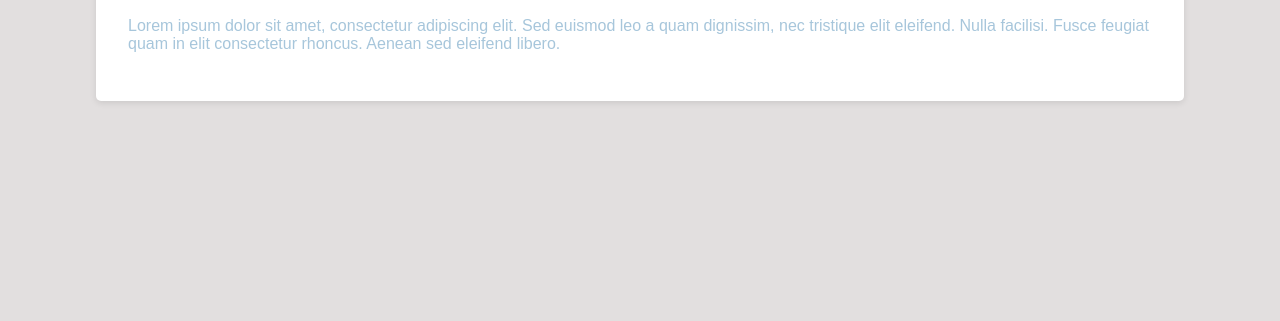
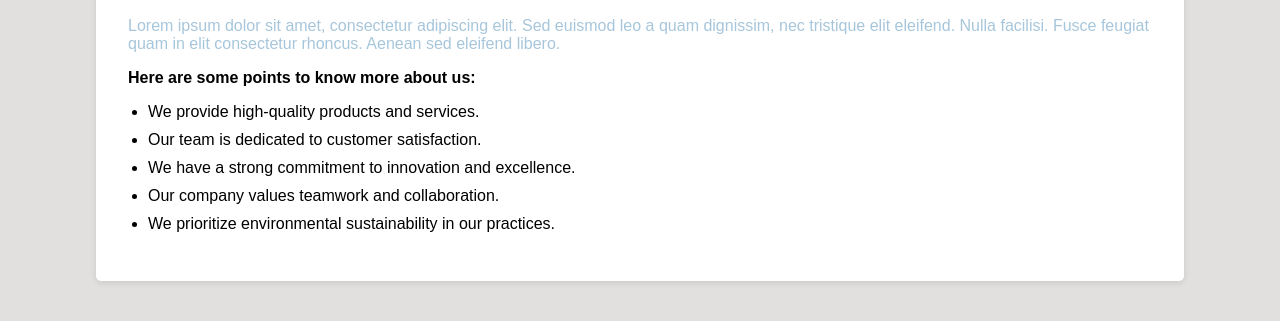
Before and after one commit to Sidhuhurix/Accessiblity, a plain HTML site: page moreinfo.html in a window 1280 px wide. Shown: the part 281-602 px from the top of the page. Drawn offline with Linux system fonts and the light colour scheme.

Commit message:
added list

```diff
--- a/moreinfo.html
+++ b/moreinfo.html
@@ -66,6 +66,18 @@
         p {
 color: #a7c6db;
         }
+        .para{
+            color: black;
+            font-weight: bold;
+        }
+        ul {
+            list-style-type: disc;
+            padding-left: 20px;
+        }
+
+        li {
+            margin-bottom: 10px;
+        }
 
     </style>
 </head>
@@ -85,7 +97,14 @@ color: #a7c6db;
         </nav>
         <h2>More Information</h2>
         <p>Lorem ipsum dolor sit amet, consectetur adipiscing elit. Sed euismod leo a quam dignissim, nec tristique elit eleifend. Nulla facilisi. Fusce feugiat quam in elit consectetur rhoncus. Aenean sed eleifend libero.</p>
-        <!-- Add more content as needed -->
+        <p class="para">Here are some points to know more about us:</p>
+        <ul>
+            <li>We provide high-quality products and services.</li>
+            <li>Our team is dedicated to customer satisfaction.</li>
+            <li>We have a strong commitment to innovation and excellence.</li>
+            <li>Our company values teamwork and collaboration.</li>
+            <li>We prioritize environmental sustainability in our practices.</li>
+        </ul>
     </div>
 </body>
 </html>
```
Also changed, not shown: index.html (+3 -0 lines).
